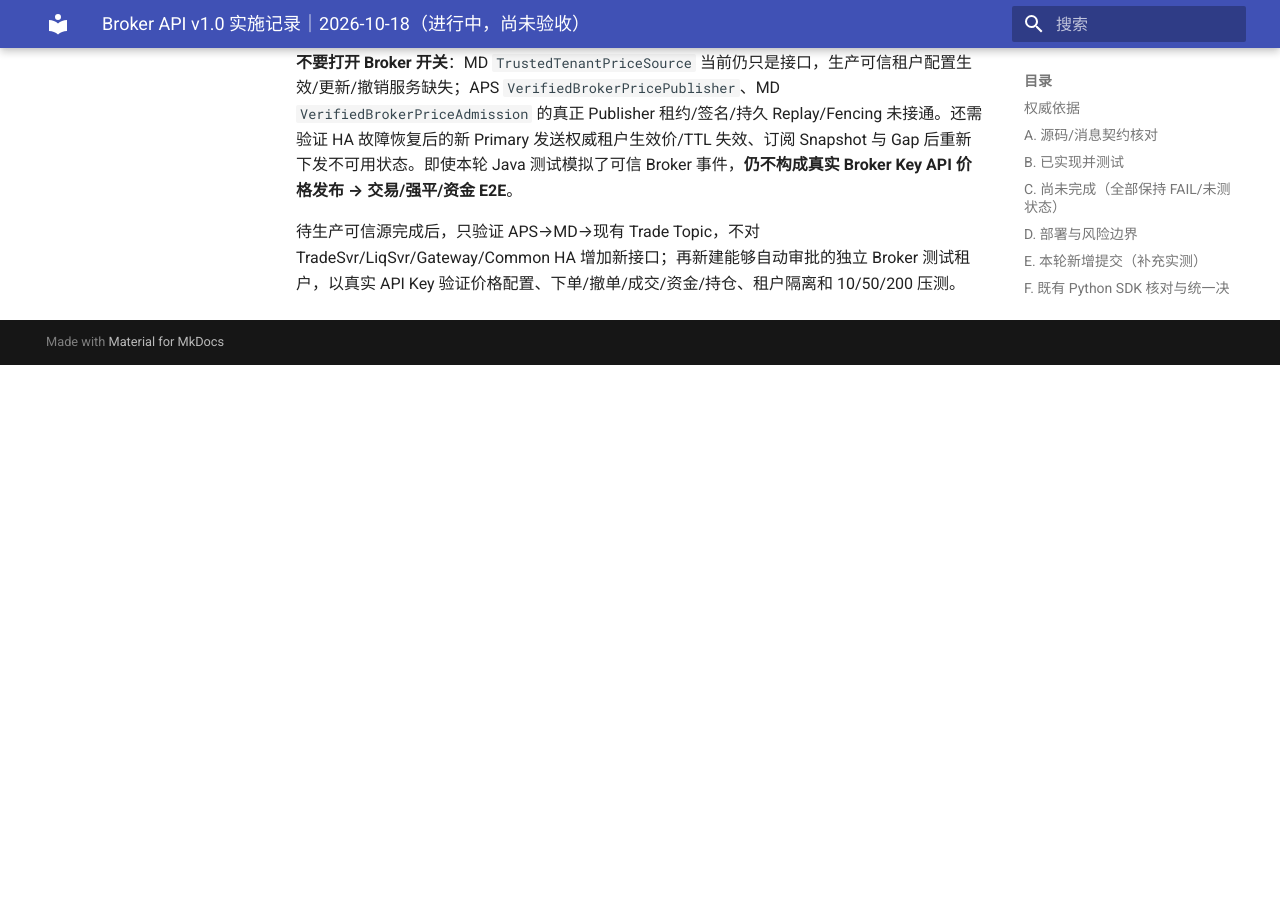
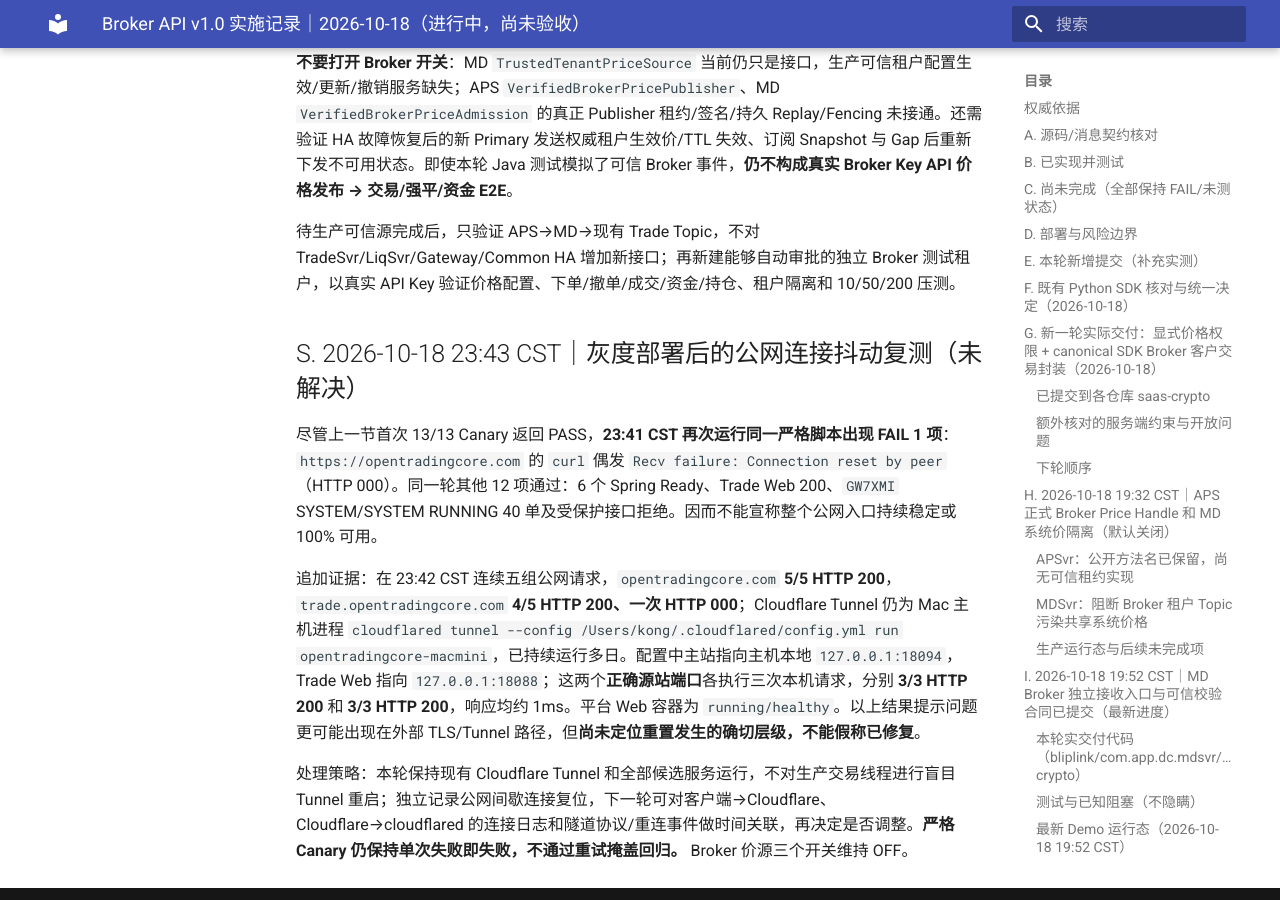
Before and after one commit to bliplink/dc-quant-deploy, an MkDocs documentation site: the page built from docs/BROKER_API_V1_IMPLEMENTATION_AUDIT_20261018.zh-CN.md, in a window 1280 px wide and 900 px high, scrolled down 23181 px. Built offline with MkDocs 1.6.1 and Material for MkDocs 9.7.7, drawn with Linux system fonts in a browser that asks for light colours; before the commit the page ends 23546 px from its top, so only the background shows below that.

Commit message:
docs(broker): record intermittent Cloudflare TLS resets after deployment and healthy local origins [skip ci]

```diff
--- a/docs/BROKER_API_V1_IMPLEMENTATION_AUDIT_20261018.zh-CN.md
+++ b/docs/BROKER_API_V1_IMPLEMENTATION_AUDIT_20261018.zh-CN.md
@@ -361,3 +361,12 @@
 **不要打开 Broker 开关**：MD `TrustedTenantPriceSource` 当前仍只是接口，生产可信租户配置生效/更新/撤销服务缺失；APS `VerifiedBrokerPricePublisher`、MD `VerifiedBrokerPriceAdmission` 的真正 Publisher 租约/签名/持久 Replay/Fencing 未接通。还需验证 HA 故障恢复后的新 Primary 发送权威租户生效价/TTL 失效、订阅 Snapshot 与 Gap 后重新下发不可用状态。即使本轮 Java 测试模拟了可信 Broker 事件，**仍不构成真实 Broker Key API 价格发布 → 交易/强平/资金 E2E**。
 
 待生产可信源完成后，只验证 APS→MD→现有 Trade Topic，不对 TradeSvr/LiqSvr/Gateway/Common HA 增加新接口；再新建能够自动审批的独立 Broker 测试租户，以真实 API Key 验证价格配置、下单/撤单/成交/资金/持仓、租户隔离和 10/50/200 压测。
+
+
+## S. 2026-10-18 23:43 CST｜灰度部署后的公网连接抖动复测（未解决）
+
+尽管上一节首次 13/13 Canary 返回 PASS，**23:41 CST 再次运行同一严格脚本出现 FAIL 1 项**：`https://opentradingcore.com` 的 `curl` 偶发 `Recv failure: Connection reset by peer`（HTTP 000）。同一轮其他 12 项通过：6 个 Spring Ready、Trade Web 200、`GW7XMI` SYSTEM/SYSTEM RUNNING 40 单及受保护接口拒绝。因而不能宣称整个公网入口持续稳定或 100% 可用。
+
+追加证据：在 23:42 CST 连续五组公网请求，`opentradingcore.com` **5/5 HTTP 200**，`trade.opentradingcore.com` **4/5 HTTP 200、一次 HTTP 000**；Cloudflare Tunnel 仍为 Mac 主机进程 `cloudflared tunnel --config /Users/kong/.cloudflared/config.yml run opentradingcore-macmini`，已持续运行多日。配置中主站指向主机本地 `127.0.0.1:18094`，Trade Web 指向 `127.0.0.1:18088`；这两个**正确源站端口**各执行三次本机请求，分别 **3/3 HTTP 200** 和 **3/3 HTTP 200**，响应均约 1ms。平台 Web 容器为 `running/healthy`。以上结果提示问题更可能出现在外部 TLS/Tunnel 路径，但**尚未定位重置发生的确切层级，不能假称已修复**。
+
+处理策略：本轮保持现有 Cloudflare Tunnel 和全部候选服务运行，不对生产交易线程进行盲目 Tunnel 重启；独立记录公网间歇连接复位，下一轮可对客户端→Cloudflare、Cloudflare→cloudflared 的连接日志和隧道协议/重连事件做时间关联，再决定是否调整。**严格 Canary 仍保持单次失败即失败，不通过重试掩盖回归。** Broker 价源三个开关维持 OFF。
```
